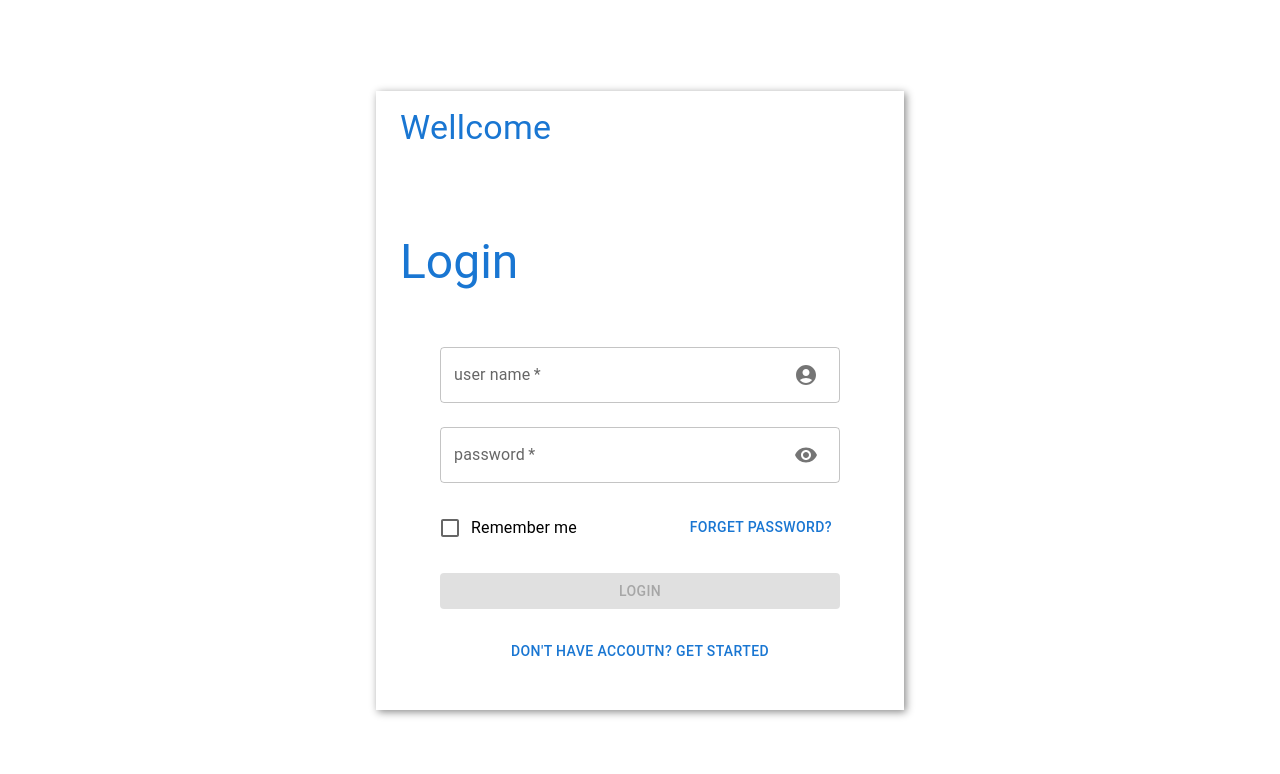
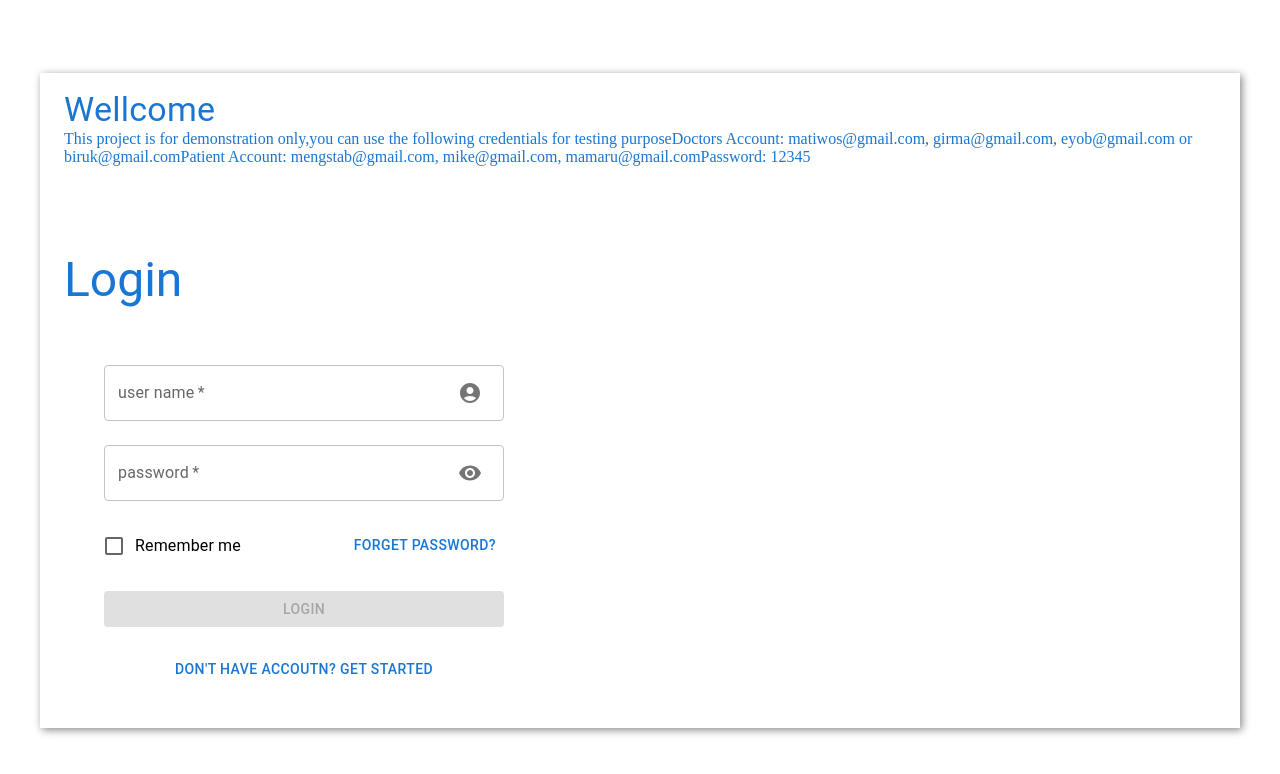
Before and after one commit to mengstabketemaw/telehealth, a React (Create React App) app: page /login in a window 1280 px wide. Shown: the top 774 px of the page. Built offline with nearby package versions, Linux system fonts and the light colour scheme.

Commit message:
Update Login.js

```diff
--- a/src/pages/Login.js
+++ b/src/pages/Login.js
@@ -78,6 +78,18 @@ const Login = () => {
               <Grid item xs sx={{ marginBottom: "70px" }}>
                 <Typography variant="h4" color="primary">
                   Wellcome
+                </Typography>
+                <Typography variant="p" color="primary">
+                  This project is for demonstration only,you can use the following credentials for testing purpose
+                </Typography>
+                <Typography variant="p" color="primary">
+                  Doctors Account: matiwos@gmail.com, girma@gmail.com, eyob@gmail.com or biruk@gmail.com
+                </Typography>
+                <Typography variant="p" color="primary">
+                  Patient Account: mengstab@gmail.com, mike@gmail.com, mamaru@gmail.com
+                </Typography>
+                <Typography variant="p" color="primary">
+                  Password: 12345
                 </Typography>
               </Grid>
               <Grid item xs>
```
